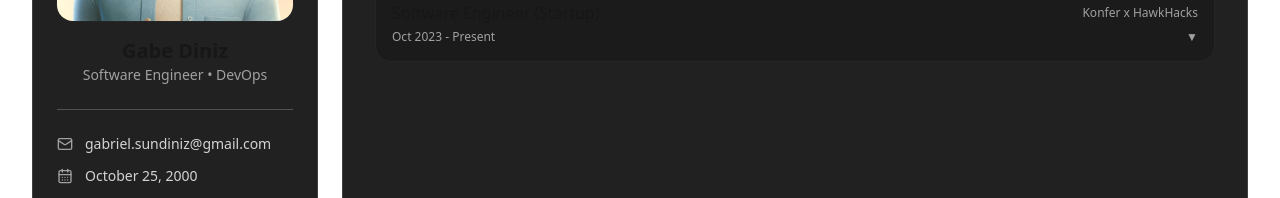
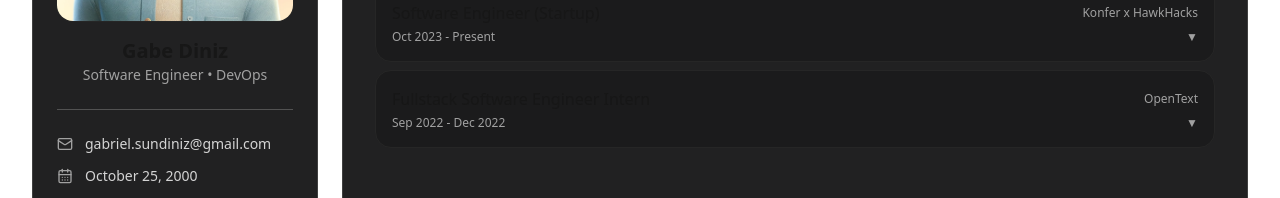
Before and after one commit to GabeDiniz/gabediniz-portfolio, a Next.js app: page /experience in a window 1280 px wide. Shown: the part 272-470 px from the top of the page. Built offline with nearby package versions, Linux system fonts and the light colour scheme.

Commit message:
[add] opentext internship

```diff
--- a/src/data/experiences.ts
+++ b/src/data/experiences.ts
@@ -42,5 +42,18 @@ export const experiences =
             "Engineered a comprehensive dashboard using Firebase to offer real-time data insights and management capabilities. This dashboard was used by over 1000+ users, enhancing our ability to monitor and analyze event metrics effectively.",
             "Collaborated with a cross-functional team to implement scalable web solutions, ensuring high performance and responsiveness. This effort significantly improved user satisfaction and contributed to a higher retention rate during and after the Hackathon."
             ]
+        },
+        {
+            company: "OpenText",
+            title: "Fullstack Software Engineer Intern",
+            location: "Waterloo",
+            startDate: "Sep 2022",
+            endDate: "Dec 2022",
+            technologies: ["Next.js", "SpringBoot", "Java", "TypeScript", "SQL"],
+            highlights: [
+            "Designed effective and scalable software for a Case Management Fullstack Application.",
+            "Resolved 20+ bug fixes and feature requests reported by product owners and customers.",
+            "Developed new features consuming RESTful APIs using TypeScript, Next.js/React.js, and SQL."
+            ]
         }
     ];
```
